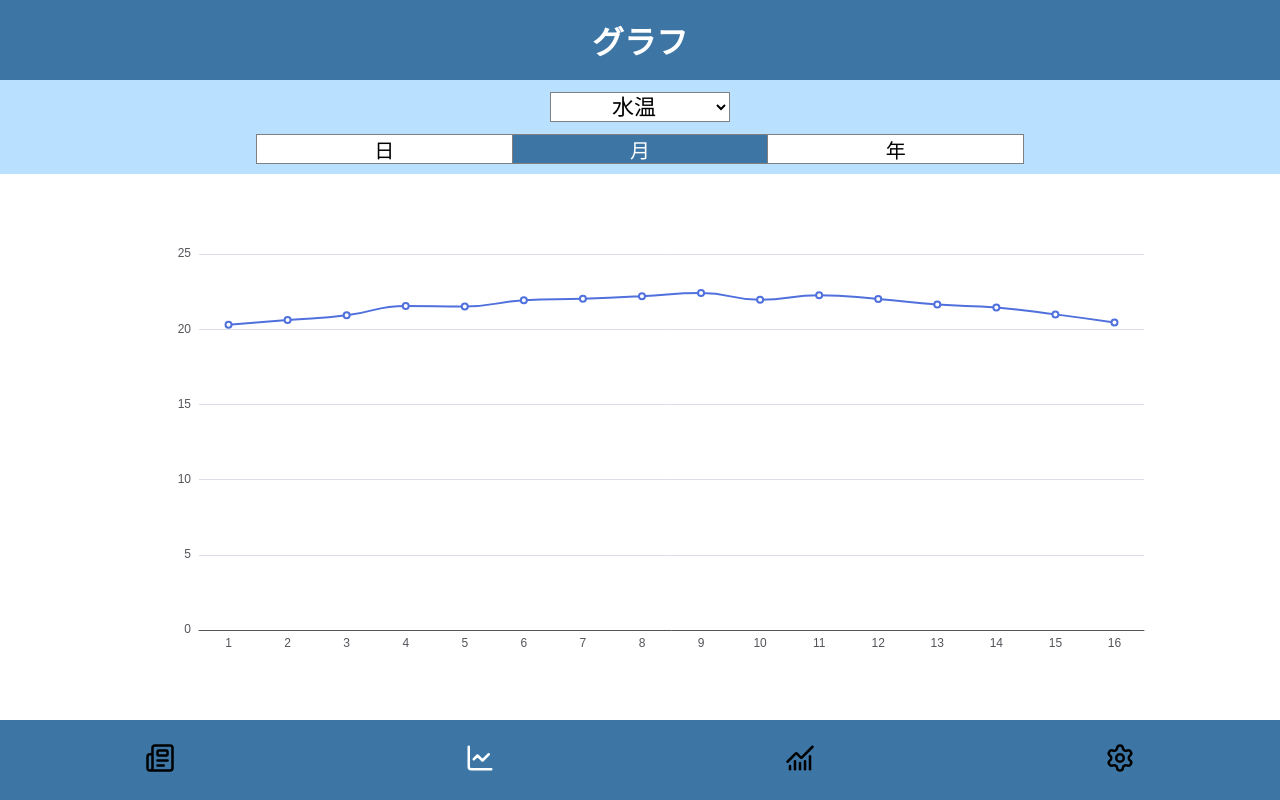
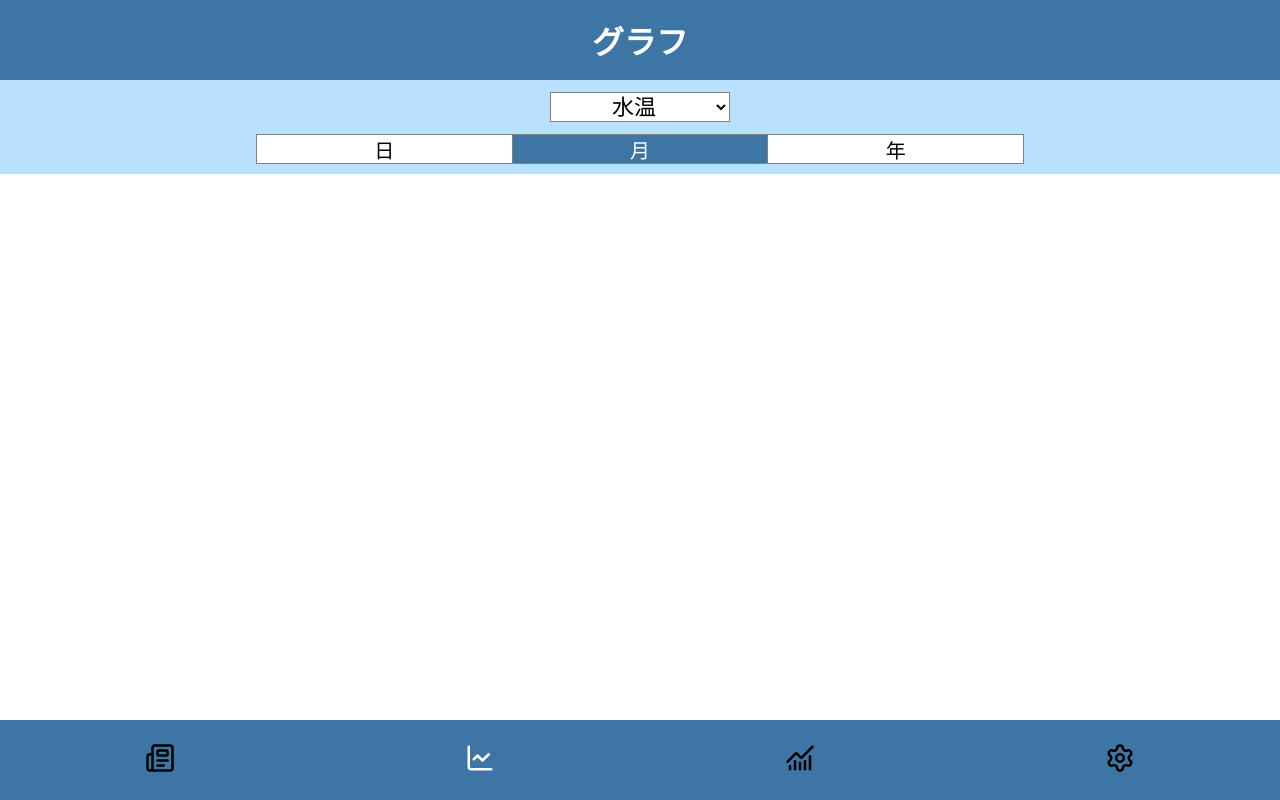
Before and after one commit to mumn06n-bit/Kitsunezaki, a React (Vite) app in the folder frontend/: page /graph in a window 1280 px wide. Built offline with nearby package versions, Linux system fonts and the light colour scheme.

Commit message:
ヘッダーのサイズ変更、データ画面・カレンダー・設定画面完成、比較設定途中

```diff
--- a/frontend/src/pages/GraphPage/GraphChart.css
+++ /dev/null
@@ -1,6 +0,0 @@
-.graph-chart{
-
-    width:100%;
-    height:100%;
-
-}
--- a/frontend/src/pages/GraphPage/GraphChart.tsx
+++ /dev/null
@@ -1,54 +0,0 @@
-import { useState } from "react";
-import ReactECharts from "echarts-for-react";
-import "./GraphChart.css";
-
-export default function GraphChart() {
-
-  // ダミーデータ100日分を作成
-  const graphData = Array.from({ length: 100 }, (_, i) => ({
-    day: i + 1,
-    value: 20 + Math.sin(i / 5) * 2 + Math.random() * 0.5,
-  }));
-
- // EChartsの設定
-  const option = {
-    xAxis: {
-      type: "category",
-      data: graphData.map((d) => d.day),
-    },
-
-    yAxis: {
-      type: "value",
-    },
-
-    series: [
-      {
-        type: "line",
-        smooth: true,
-        data: graphData.map((d) => d.value),
-      },
-    ],
-
-    // ★ここを追加
-  dataZoom: [
-    {
-      type: "inside",
-      xAxisIndex: 0,
-      start: 0,
-      end: 15,
-      zoomLock: true,
-      moveOnMouseMove: true,
-      moveOnMouseWheel: false,
-    },
-  ],
-  };
-
-  return (
-    <div className="graph-chart">
-      <ReactECharts
-        option={option}
-        style={{ width: "100%", height: "100%" }}
-      />
-    </div>
-  );
-}
--- a/frontend/src/pages/GraphPage/GraphPage.tsx
+++ b/frontend/src/pages/GraphPage/GraphPage.tsx
@@ -1,6 +1,5 @@
 import { useState } from "react";
 import PageLayout from "@/components/PageLayout";
-import GraphChart from "./GraphChart";
 import "./GraphPage.css";
 
 export default function GraphPage() {
@@ -56,7 +55,6 @@ export default function GraphPage() {
 
       <section className="graph-area">
         {/* グラフがここに */}
-             <GraphChart />
 
       </section>
 
```
